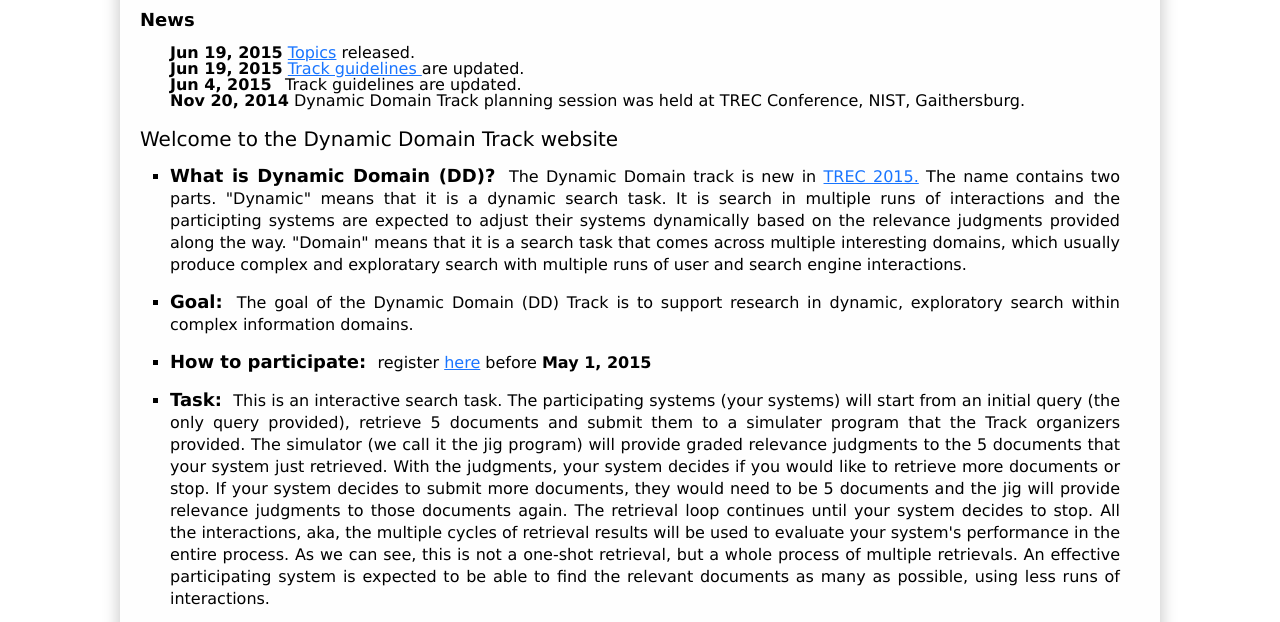
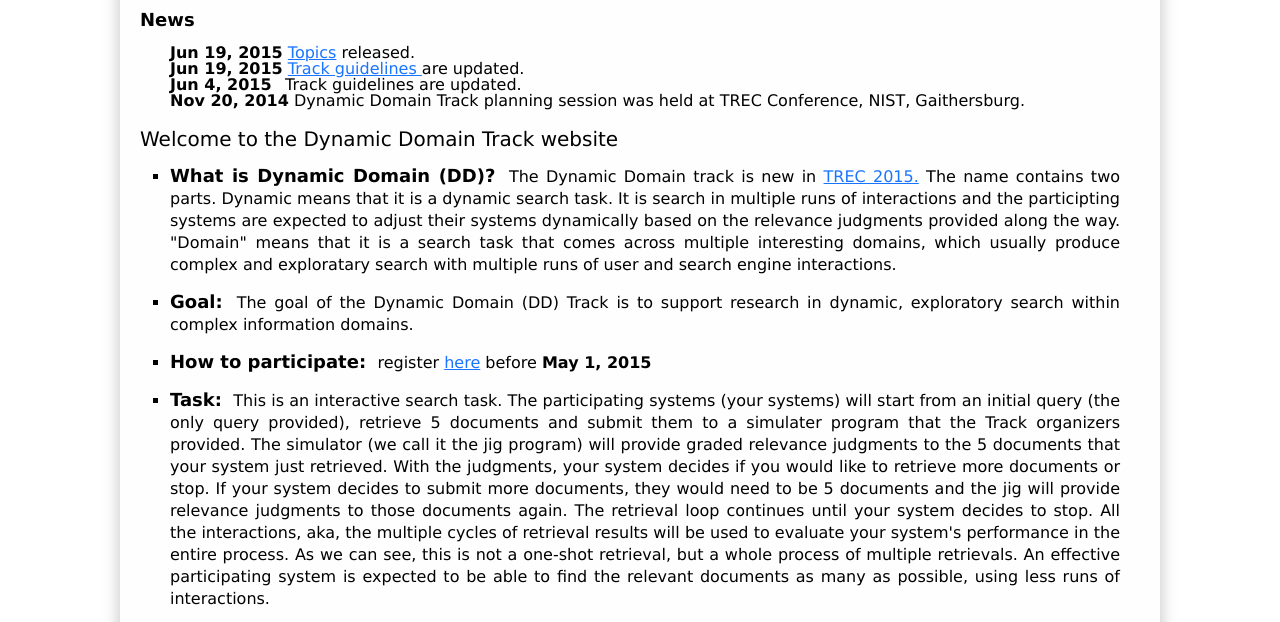
Before and after one commit to trec-dd/trec-dd.org, a plain HTML site: page trec_dd/index.html in a window 1280 px wide. Shown: the part 118-740 px from the top of the page. Drawn offline with Linux system fonts and the light colour scheme.

Commit message:
a test modification

```diff
--- a/trec_dd/index.html
+++ b/trec_dd/index.html
@@ -48,7 +48,7 @@
 					<div class="welcome">Welcome to the Dynamic Domain Track website</div>
 					<br/>
 					<ul>
-					  <li><strong> What is Dynamic Domain (DD)? </strong> The Dynamic Domain track is new in <a href="http://trec.nist.gov/">TREC 2015.</a> The name contains two parts. "Dynamic" means that it is a dynamic search task. It is search in multiple runs of interactions and the participting systems are expected to adjust their systems dynamically based on the relevance judgments provided along the way. "Domain" means that it is a search task that comes across multiple interesting domains, which usually produce complex and exploratary search with multiple runs of user and search engine interactions.  </li>
+					  <li><strong> What is Dynamic Domain (DD)? </strong> The Dynamic Domain track is new in <a href="http://trec.nist.gov/">TREC 2015.</a> The name contains two parts. Dynamic means that it is a dynamic search task. It is search in multiple runs of interactions and the participting systems are expected to adjust their systems dynamically based on the relevance judgments provided along the way. "Domain" means that it is a search task that comes across multiple interesting domains, which usually produce complex and exploratary search with multiple runs of user and search engine interactions.  </li>
 						<li><strong>Goal: </strong>The goal of the Dynamic Domain (DD) Track is to support research in dynamic, exploratory search within complex information domains. 	</li>
 						<li><strong>How to participate: </strong>register <a href="http://trec.nist.gov/pubs/call2015.html">here</a> before <span class="bold">May 1, 2015</span></li>
 						<li> <strong> Task: </strong> This is an interactive search task. The participating systems (your systems) will start from an initial query (the only query provided), retrieve 5 documents and submit them to a simulater program that the Track organizers provided. The simulator (we call it the jig program) will provide graded relevance judgments to the 5 documents that your system just retrieved. With the judgments, your system decides if you would like to retrieve more documents or stop. If your system decides to submit more documents, they would need to be 5 documents and the jig will provide relevance judgments to those documents again. The retrieval loop continues until your system decides to stop. All the interactions, aka, the multiple cycles of retrieval results will be used to evaluate your system's performance in the entire process. As we can see, this is not a one-shot retrieval, but a whole process of multiple retrievals. An effective participating system is expected to be able to find the relevant documents as many as possible, using less runs of interactions. </li>
```
